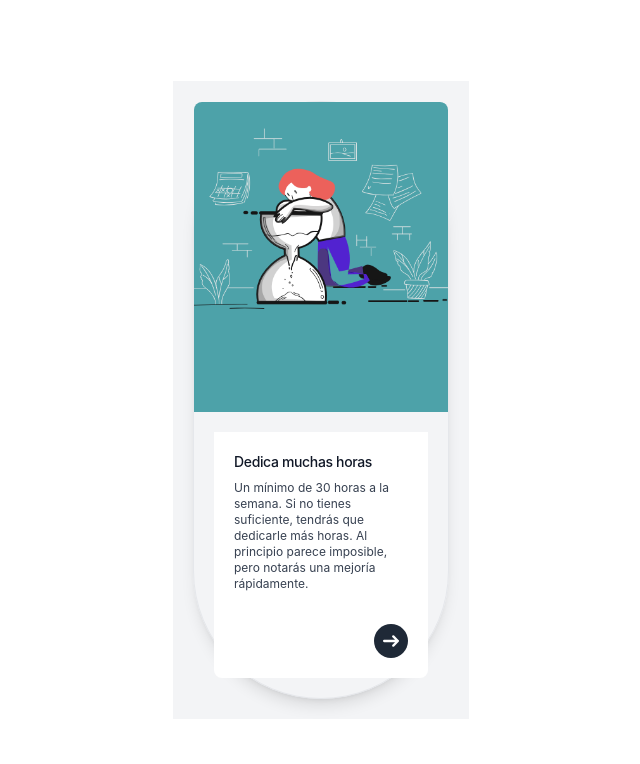
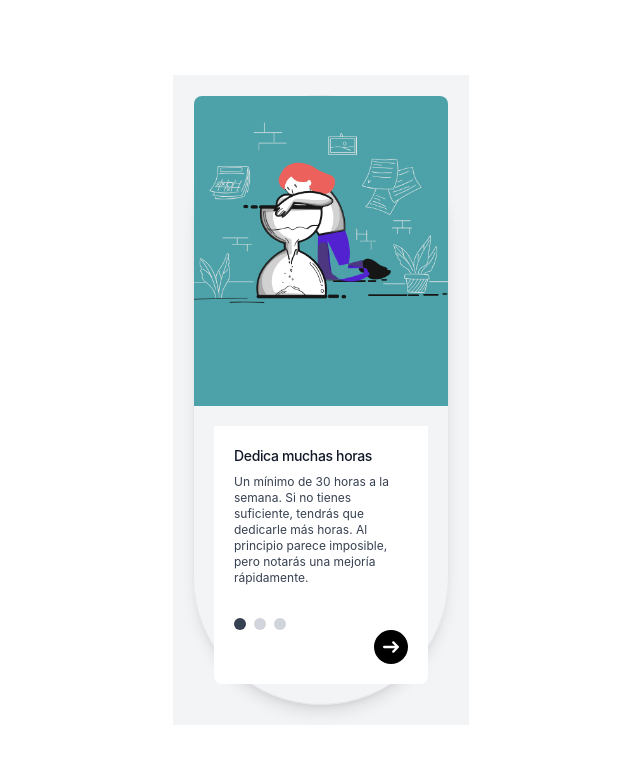
Before and after one commit to Orealba/Sprint-5-Onboarding-digital-React-, a React (Vite) app: page / in a window 1280 px wide. Shown: the top 764 px of the page, without its empty margins (319-959 px from the left). Built offline with nearby package versions, Linux system fonts and the light colour scheme.

Commit message:
new styles and components

```diff
--- a/src/App.tsx
+++ b/src/App.tsx
@@ -44,8 +44,11 @@ function App() {
     if (step > 0) {
       setStep(step - 1);
     }
+
   };
-
+const handleStepChange = (index: number) => {
+      setStep(index);
+    };
   return (
     <>
       <div className="flex d-flex  bg-gray-100">
@@ -58,6 +61,7 @@ function App() {
           onPrev={prevStep}
           step={step}
           totalSteps={tutorialData.length}
+          onStepChange={handleStepChange}
         />
       </div>
     </>
--- /dev/null
+++ b/src/components/Indicator.css
@@ -0,0 +1,3 @@
+.indicator-css:hover {
+  cursor: pointer;
+}
--- /dev/null
+++ b/src/components/Indicator.tsx
@@ -0,0 +1,24 @@
+import './Indicator.css';
+export default function Indicator({
+  totalSteps,
+  step,
+  onStepChange,
+}: {
+  totalSteps: number;
+  step: number;
+  onStepChange: (index: number) => void;
+}) {
+  return (
+    <div className="flex space-x-2 justify-start mt-4 indicator-css">
+      {Array.from({ length: totalSteps }).map((_, index) => (
+        <div
+          key={index}
+          onClick={() => onStepChange(index)}
+          className={`w-3 h-3 rounded-full ${
+            index === step ? 'bg-gray-700' : 'bg-gray-300'
+          }  `}
+        />
+      ))}
+    </div>
+  );
+}
--- /dev/null
+++ b/src/components/MyButton.css
@@ -0,0 +1,13 @@
+.my-button-css {
+  background-color: black;
+}
+
+.my-button-css:hover {
+  background-color: transparent;
+}
+.my-button-css-arrow {
+  stroke: white;
+}
+.my-button-css-arrow:hover,:active {
+    stroke: black;
+  }
--- a/src/components/card.tsx
+++ b/src/components/card.tsx
@@ -1,4 +1,5 @@
 import MyButton from './MyButton';
+import Indicator from './Indicator';
 
 export default function Card({
   title,
@@ -9,6 +10,7 @@ export default function Card({
   onPrev,
   step,
   totalSteps,
+  onStepChange,
 }: {
   title: string;
   description: string;
@@ -18,6 +20,7 @@ export default function Card({
   onPrev: () => void;
   step: number;
   totalSteps: number;
+  onStepChange: (index: number) => void;
 }): JSX.Element {
   return (
     <div className="max-w-sm  p-5  ">
@@ -40,7 +43,11 @@ export default function Card({
           <p className="flex mb-8 text-xs font-normal text-gray-700 text-left">
             {description}
           </p>
-
+          <Indicator
+            totalSteps={totalSteps}
+            step={step}
+            onStepChange={onStepChange}
+          />
           <div className="flex justify-end space-x-2">
             {step > 0 && (
               <MyButton
--- a/src/components/myButton.tsx
+++ b/src/components/myButton.tsx
@@ -1,3 +1,5 @@
+import './MyButton.css';
+
 interface MyButtonProps {
   onClick: () => void;
   direction: 'back' | 'forward';
@@ -8,7 +10,7 @@ export default function MyButton({ onClick, direction }: MyButtonProps) {
     <button
       type="button"
       onClick={onClick}
-      className="text-white bg-gray-800 font-medium rounded-full text-sm p-2 text-center inline-flex items-center">
+      className="   font-medium rounded-full text-sm p-2 text-center inline-flex items-center  my-button-css">
       <svg
         className="w-4 h-4"
         aria-hidden="true"
@@ -16,7 +18,7 @@ export default function MyButton({ onClick, direction }: MyButtonProps) {
         fill="none"
         viewBox="0 0 14 10">
         <path
-          stroke="currentColor"
+
           strokeLinecap="round"
           strokeLinejoin="round"
           strokeWidth="2"
@@ -25,6 +27,7 @@ export default function MyButton({ onClick, direction }: MyButtonProps) {
               ? 'M1 5h12m0 0L9 1m4 4L9 9'
               : 'M13 5H1m0 0l4 4m-4-4l4-4'
           }
+          className="my-button-css-arrow"
         />
       </svg>
       <span className="sr-only">
```
